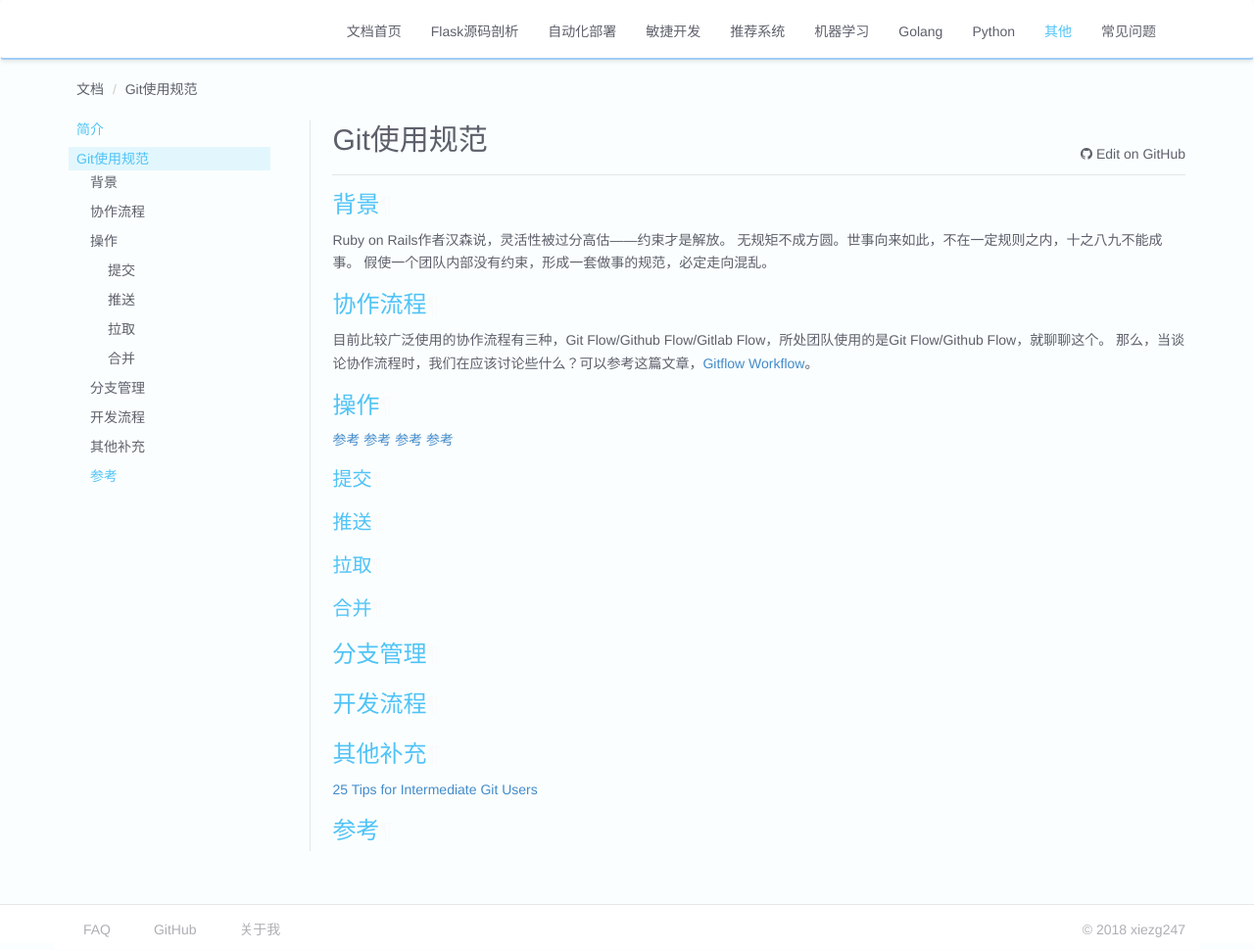
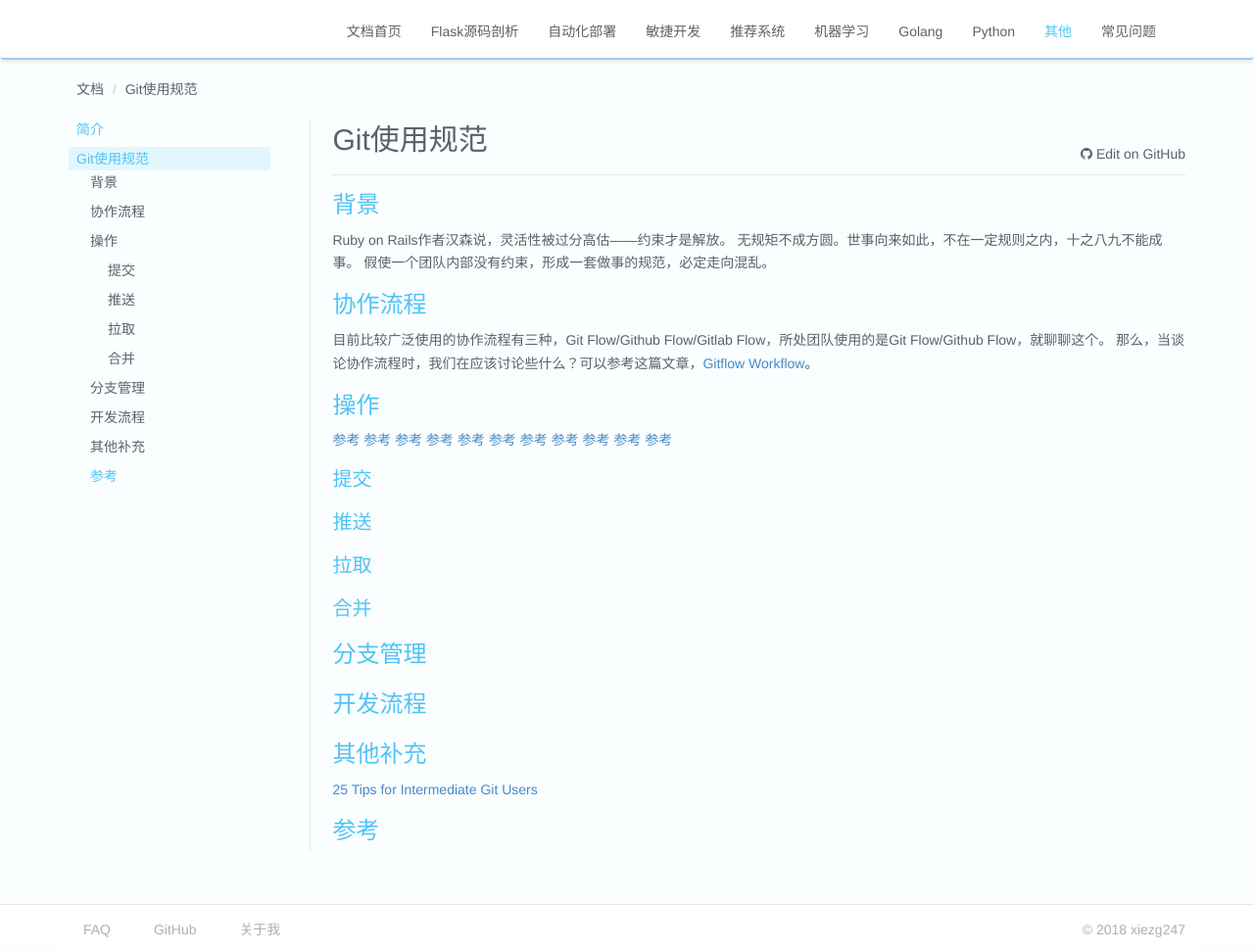
Before and after one commit to z2labplus/Capricorn, an MkDocs documentation site: the page built from docs/others/Git使用规范.md, in a window 1280 px wide. Shown: the whole page at 98% size. Built offline with MkDocs 1.6.1, drawn with Linux system fonts in a browser that asks for light colours; old or Windows-style settings are respelled for this version of MkDocs.

Commit message:
更正使用规范

```diff
--- a/docs/others/Git使用规范.md
+++ b/docs/others/Git使用规范.md
@@ -20,6 +20,14 @@ Ruby on Rails作者汉森说，灵活性被过分高估——约束才是解放
 [参考](http://developer.51cto.com/art/201512/502921.htm)
 [参考](https://www.jianshu.com/p/08eef2108647)
 [参考](https://zhuanlan.zhihu.com/p/23478654)
+[参考](https://gist.github.com/belm/6989341)
+[参考](https://ourai.ws/posts/working-with-git-in-team/?hmsr=toutiao.io&utm_medium=toutiao.io&utm_source=toutiao.io)
+[参考](https://semver.org/lang/zh-CN/)
+[参考](https://mp.weixin.qq.com/s?__biz=MzAwNDYwNzU2MQ==&mid=401622986&idx=1&sn=470717939914b956ac372667ed23863c&scene=2&srcid=0114ZcTNyAMH8CLwTKlj6CTN&from=timeline&isappinstalled=0#wechat_redirect)
+[参考](http://www.codeceo.com/article/git-standard.html)
+[参考](https://www.jianshu.com/p/3c68937586c8?utm_campaign=maleskine&utm_content=note&utm_medium=seo_notes&utm_source=recommendation)
+[参考](http://developer.51cto.com/art/201512/502921.htm)
+
 ### 提交
 ### 推送
 ### 拉取
```
